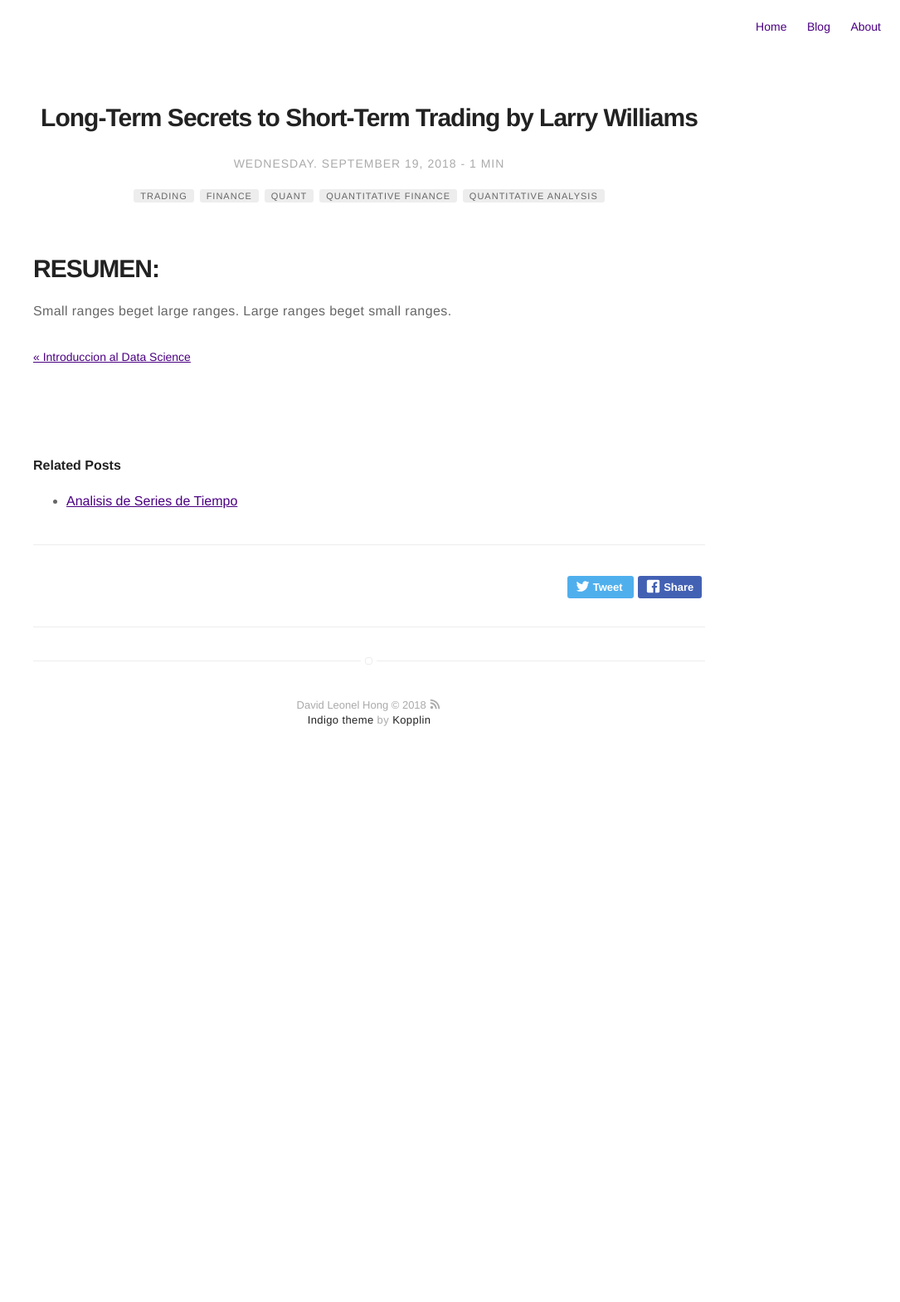
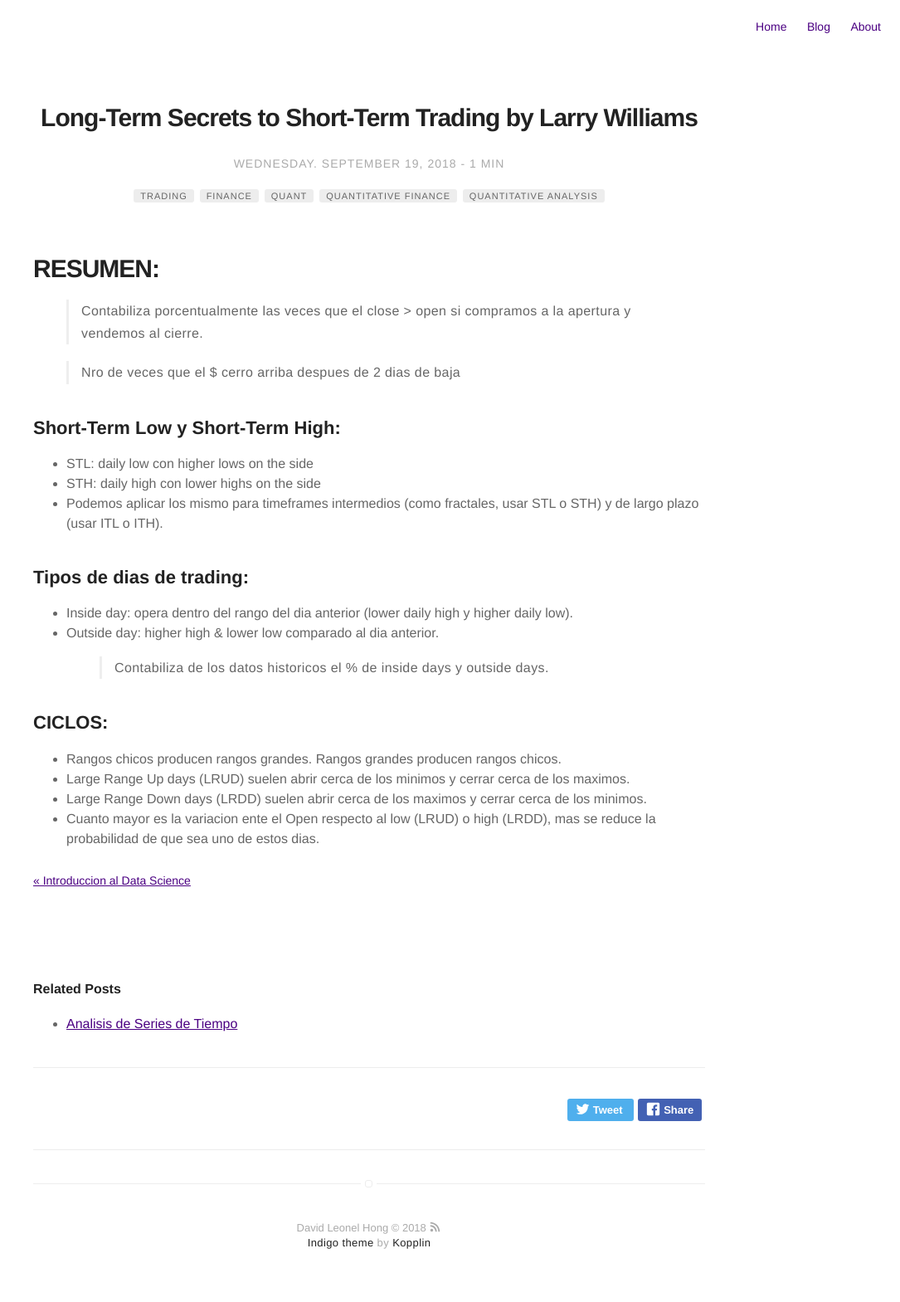
Before and after one commit to davidleonelhong/davidleonelhong.github.io, a Jekyll site: the page built from _posts/2018-09-19-Long Term-Secrets-to-Short Term-Trading.md, in a window 1280 px wide. Shown: the whole page at 83% size, without its empty margins (195-1280 px from the left). Built offline with Jekyll 4.4.1, drawn with Linux system fonts in a browser that asks for light colours; a script that is not in the unit is left out; before the commit the page ends 939 px from its top, so only the background shows below that.

Commit message:
Update 2018-09-19-Long Term-Secrets-to-Short Term-Trading.md

```diff
--- a/_posts/2018-09-19-Long Term-Secrets-to-Short Term-Trading.md
+++ b/_posts/2018-09-19-Long Term-Secrets-to-Short Term-Trading.md
@@ -14,5 +14,22 @@ author: David Leonel Hong
 description: Resumen del libro
 ---
 # RESUMEN:
+> Contabiliza porcentualmente las veces que el close > open si compramos a la apertura y vendemos al cierre.
 
-Small ranges beget large ranges. Large ranges beget small ranges.
+> Nro de veces que el $ cerro arriba despues de 2 dias de baja
+
+## Short-Term Low y Short-Term High:
+* STL: daily low con higher lows on the side
+* STH: daily high con lower highs on the side
+* Podemos aplicar los mismo para timeframes intermedios (como fractales, usar STL o STH) y de largo plazo (usar ITL o ITH).
+
+## Tipos de dias de trading:
+* Inside day: opera dentro del rango del dia anterior (lower daily high y higher daily low).
+* Outside day: higher high & lower low comparado al dia anterior.
+> Contabiliza de los datos historicos el % de inside days y outside days.
+
+## CICLOS:
+* Rangos chicos producen rangos grandes. Rangos grandes producen rangos chicos.
+* Large Range Up days (LRUD) suelen abrir cerca de los minimos y cerrar cerca de los maximos.
+* Large Range Down days (LRDD) suelen abrir cerca de los maximos y cerrar cerca de los minimos.
+* Cuanto mayor es la variacion ente el Open respecto al low (LRUD) o high (LRDD), mas se reduce la probabilidad de que sea uno de estos dias.
```
